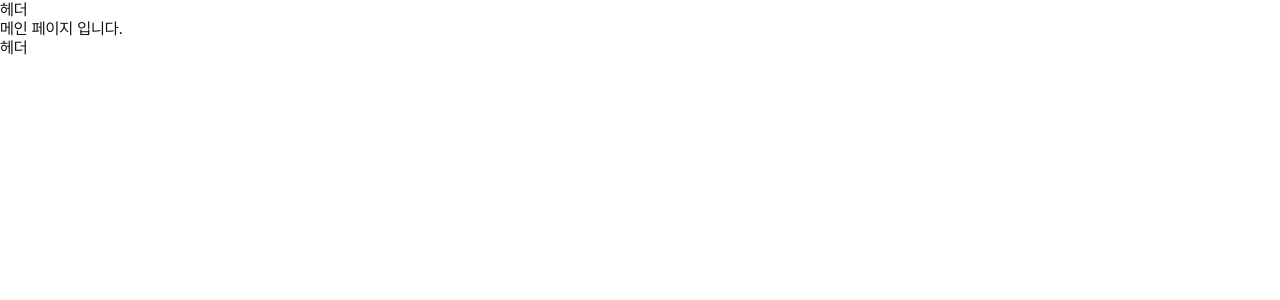
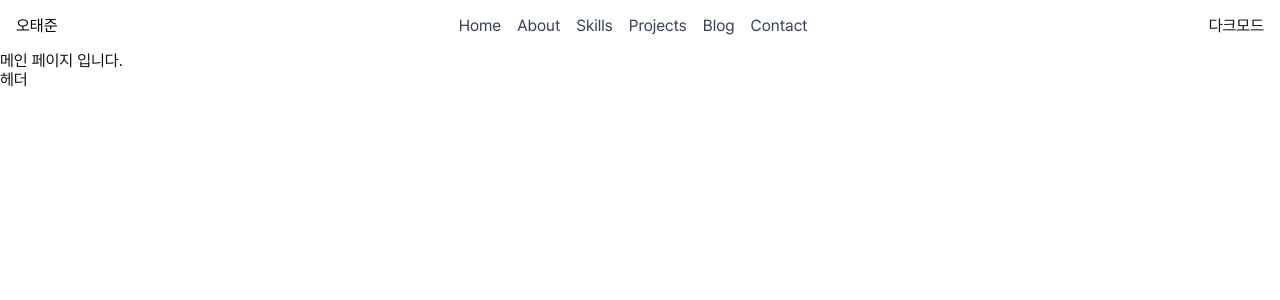
Before and after one commit to taejun0/PortfolioPage, a Next.js app: page /main in a window 1280 px wide. Shown: the top 300 px of the page. Built offline with nearby package versions, Linux system fonts and the light colour scheme.

Commit message:
[Feat] #1 - 헤더 구성

```diff
--- a/src/components/header/Header.styled.ts
+++ b/src/components/header/Header.styled.ts
@@ -2,4 +2,32 @@ import styled from "@emotion/styled";
 
 export const Wrapper = styled.div`
   display: flex;
+  width: 100%;
+  flex-direction: row;
+  justify-content: space-between;
+  padding: 1rem;
 `;
+
+export const Title = styled.div`
+  ${({ theme }) => theme.fonts.Pretendard};
+  color: ${({ theme }) => theme.colors.black};
+
+  cursor: pointer;
+`;
+
+export const NaviSet = styled.div`
+  display: flex;
+  flex-direction: row;
+  align-items: center;
+  justify-content: space-between;
+  gap: 1rem;
+`;
+
+export const NaviTitle = styled.div`
+  ${({ theme }) => theme.fonts.Pretendard};
+  color: ${({ theme }) => theme.colors.black100};
+
+  cursor: pointer;
+`;
+
+export const Button = styled.div``;
--- a/src/components/header/Header.tsx
+++ b/src/components/header/Header.tsx
@@ -1,7 +1,20 @@
 import * as S from "./Header.styled";
 
 const Header = () => {
-  return <S.Wrapper>헤더</S.Wrapper>;
+  return (
+    <S.Wrapper>
+      <S.Title>오태준</S.Title>
+      <S.NaviSet>
+        <S.NaviTitle>Home</S.NaviTitle>
+        <S.NaviTitle>About</S.NaviTitle>
+        <S.NaviTitle>Skills</S.NaviTitle>
+        <S.NaviTitle>Projects</S.NaviTitle>
+        <S.NaviTitle>Blog</S.NaviTitle>
+        <S.NaviTitle>Contact</S.NaviTitle>
+      </S.NaviSet>
+      <S.Button>다크모드</S.Button>
+    </S.Wrapper>
+  );
 };
 
 export default Header;
--- /dev/null
+++ b/src/styles/emotion.d.ts
@@ -0,0 +1,6 @@
+import "@emotion/react";
+import type { ThemeType } from "./theme";
+
+declare module "@emotion/react" {
+  export interface Theme extends ThemeType {}
+}
--- a/src/styles/theme.ts
+++ b/src/styles/theme.ts
@@ -8,7 +8,7 @@ export const theme = {
     white: "#ffffff",
   },
   fonts: {
-    heading: "'Pretendard'",
+    Pretendard: "'Pretendard'",
     weights: {
       thin: 100,
       extraLight: 200,
--- a/tsconfig.json
+++ b/tsconfig.json
@@ -106,7 +106,7 @@
     // "skipDefaultLibCheck": true,                      /* Skip type checking .d.ts files that are included with TypeScript. */
     "skipLibCheck": true /* Skip type checking all .d.ts files. */,
     "lib": ["dom", "dom.iterable", "esnext"],
-    "types": ["jest", "@testing-library/jest-dom"],
+    "types": ["jest", "@testing-library/jest-dom", "@emotion/react"],
     "allowJs": true,
     "noEmit": true,
     "incremental": true,
```
